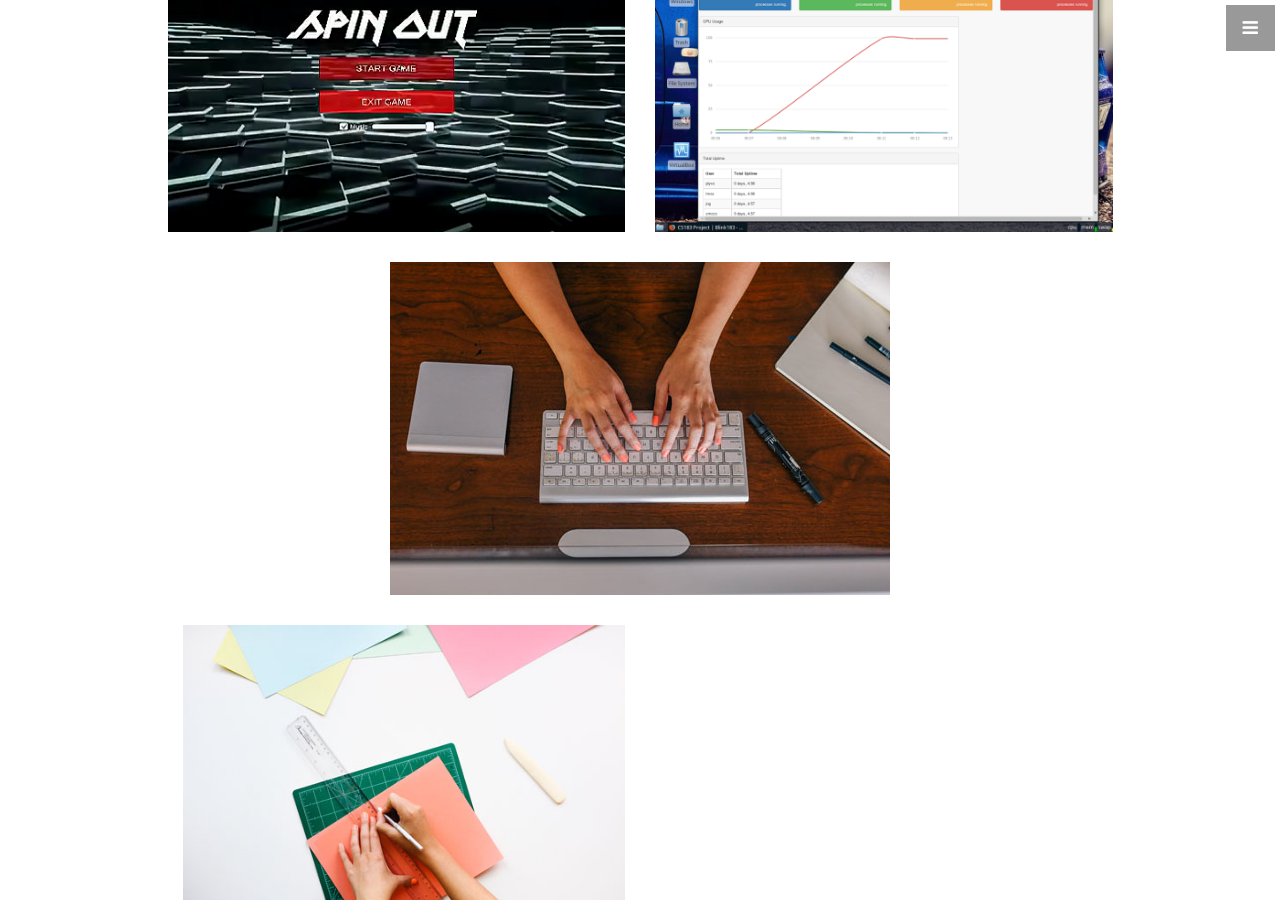
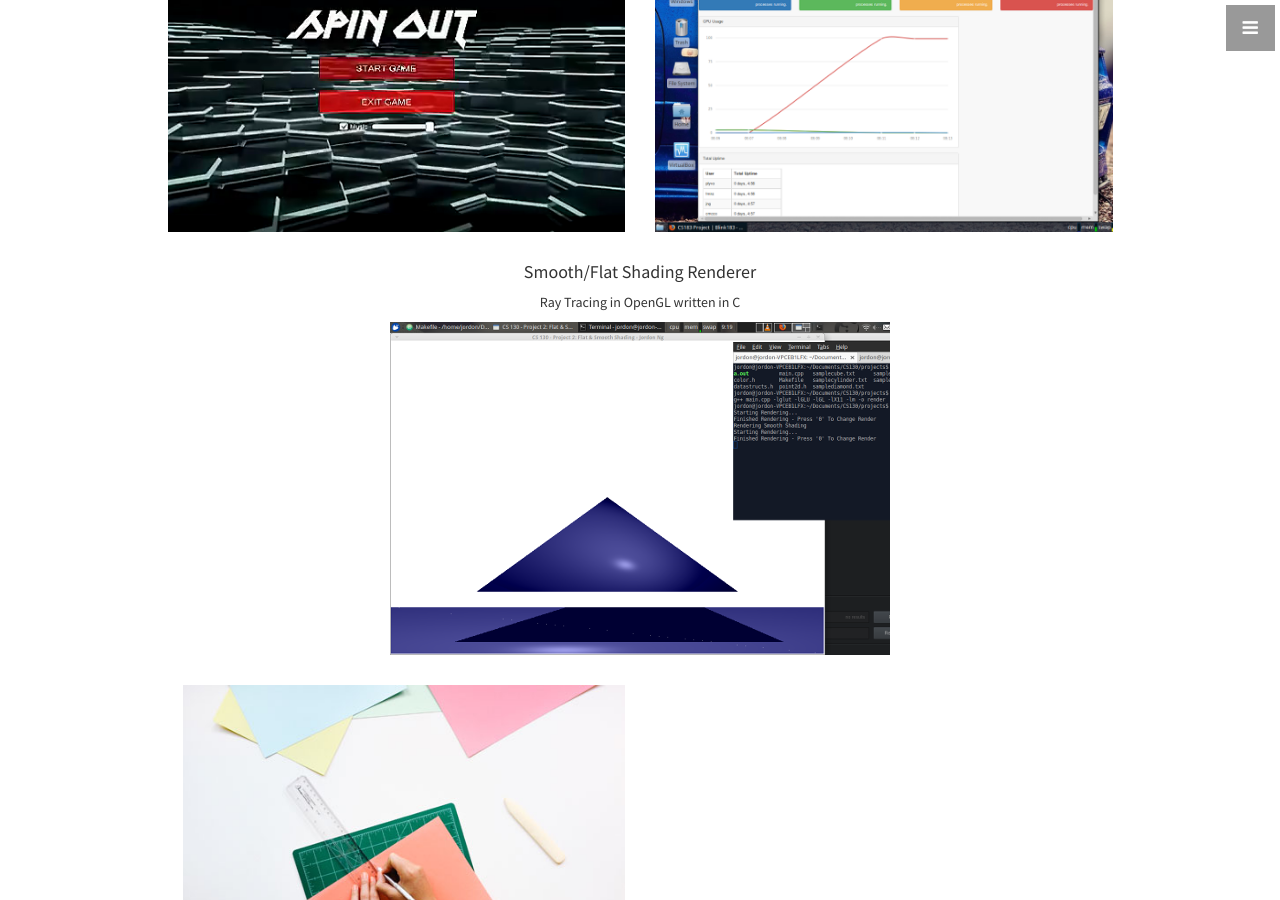
Before and after one commit to jsng0/jsng0.github.io, a Jekyll site: the page index.html, which Jekyll copies as it is, in a window 1280 px wide and 900 px high, scrolled down 2093 px. Built offline with Jekyll 4.4.1, drawn with Linux system fonts in a browser that asks for light colours.

Commit message:
updated proj2 pic

```diff
--- a/index.html
+++ b/index.html
@@ -125,9 +125,11 @@
                         </div
                         <div class="col-md-6">
                             <div class="portfolio-item">
-                                <a href="#">
-                                    <img class="img-portfolio img-responsive" src="img/portfolio-3.jpg">
-                                </a>
+                                <h4>Smooth/Flat Shading Renderer</h4>
+                                    <p>Ray Tracing in OpenGL written in C</p>
+                                        <a href="https://github.com/the-jsng/RayTracing" style = "color: #000000">
+                                            <img class="img-portfolio img-responsive" src="img/portfolio-3.png">
+                                        </a>
                             </div>
                         </div>
                         <div class="col-md-6">
```
Also changed, not shown: img/portfolio-3.png (added).
